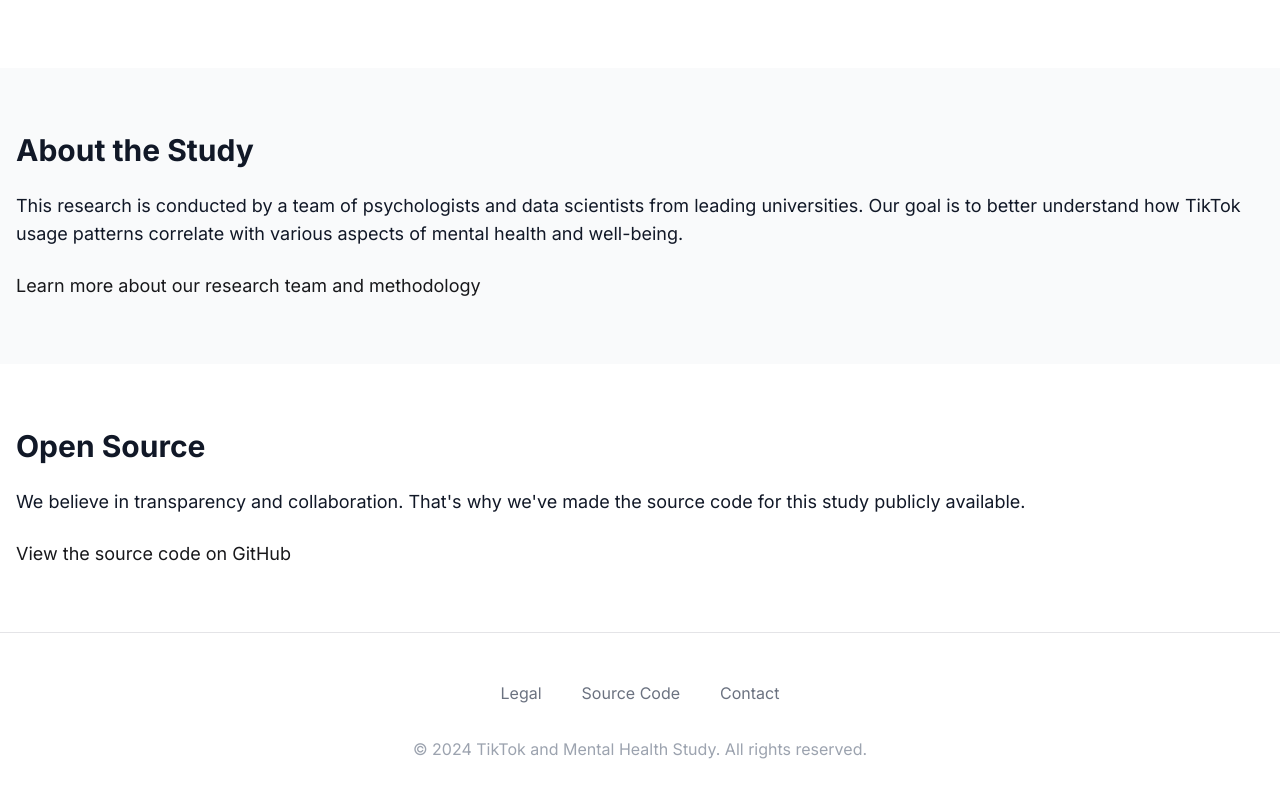
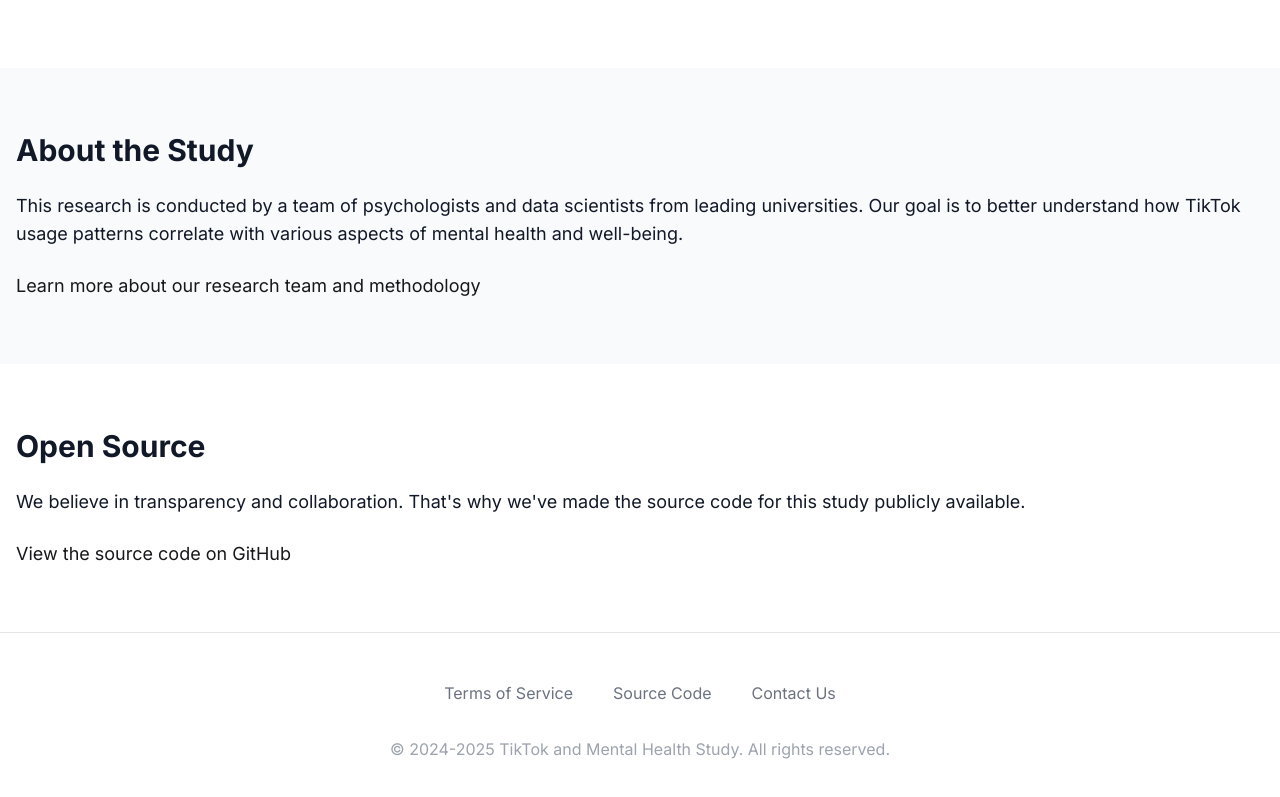
Before and after one commit to danielkorkin/tiktok-depression-survey, a Next.js app: page / in a window 1280 px wide. Shown: the part 935-1732 px from the top of the page. Built offline with nearby package versions, Linux system fonts and the light colour scheme.

Commit message:
update footeR

```diff
--- a/src/app/page.tsx
+++ b/src/app/page.tsx
@@ -130,7 +130,7 @@
 							this study publicly available.
 						</p>
 						<Link
-							href="/source-code"
+							href="https://github.com/danielkorkin/tiktok-depression-survey"
 							className="text-primary hover:underline text-lg"
 						>
 							View the source code on GitHub
--- a/src/components/Footer.tsx
+++ b/src/components/Footer.tsx
@@ -10,15 +10,15 @@
 				>
 					<div className="px-5 py-2">
 						<Link
-							href="/legal"
+							href="/tos"
 							className="text-base text-gray-500 hover:text-gray-900 dark:hover:text-gray-100"
 						>
-							Legal
+							Terms of Service
 						</Link>
 					</div>
 					<div className="px-5 py-2">
 						<Link
-							href="/source-code"
+							href="https://github.com/danielkorkin/tiktok-depression-survey"
 							className="text-base text-gray-500 hover:text-gray-900 dark:hover:text-gray-100"
 						>
 							Source Code
@@ -26,15 +26,15 @@
 					</div>
 					<div className="px-5 py-2">
 						<Link
-							href="/contact"
+							href="mailto:daniel.d.korkin@gmail.com"
 							className="text-base text-gray-500 hover:text-gray-900 dark:hover:text-gray-100"
 						>
-							Contact
+							Contact Us
 						</Link>
 					</div>
 				</nav>
 				<p className="mt-8 text-center text-base text-gray-400">
-					© 2024 TikTok and Mental Health Study. All rights reserved.
+					© 2024-2025 TikTok and Mental Health Study. All rights reserved.
 				</p>
 			</div>
 		</footer>
```
